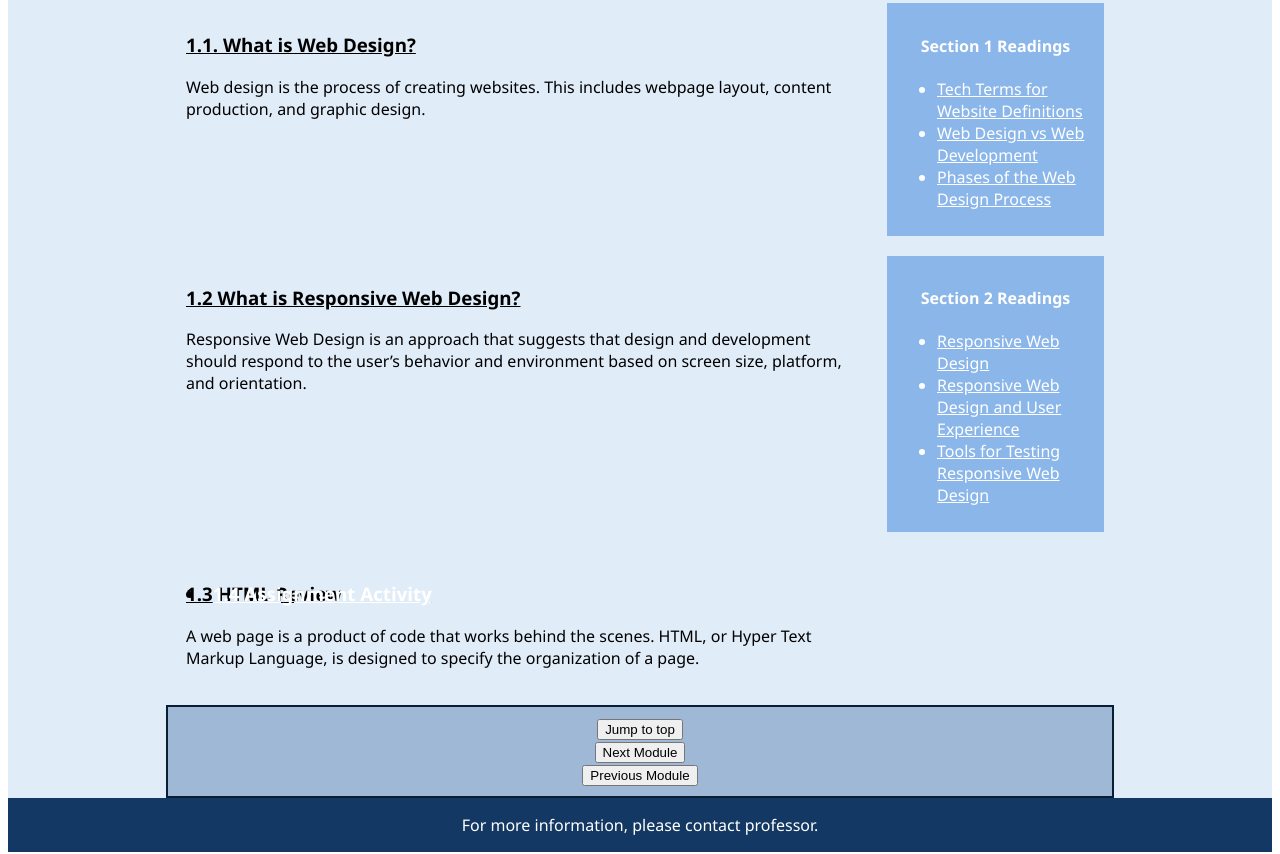
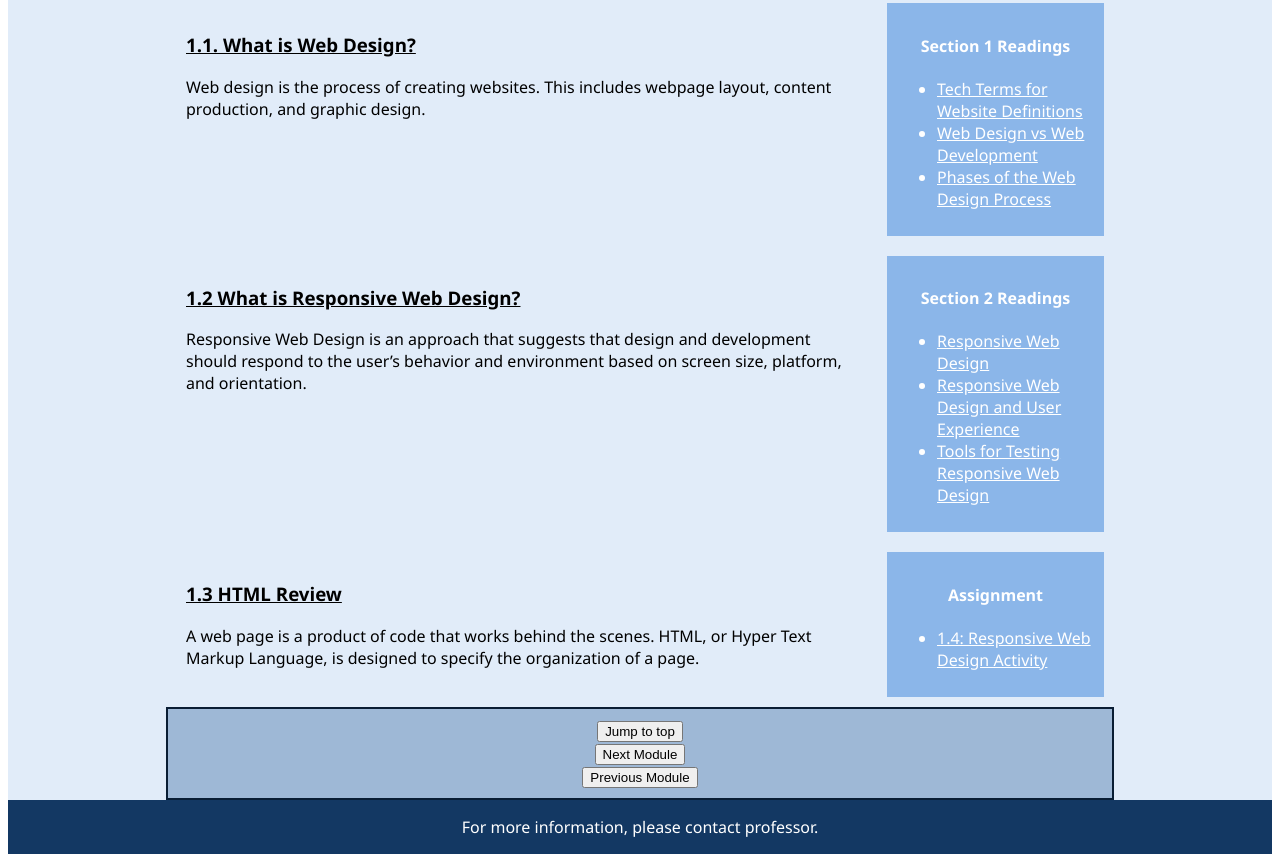
Before and after one commit to bzw5226/INSC598_A2, a plain HTML site: page HTML_Module1.html in a window 1280 px wide. Shown: the part 389-1243 px from the top of the page. Drawn offline with Linux system fonts and the light colour scheme.

Commit message:
Update HTML_Module1.html

```diff
--- a/HTML_Module1.html
+++ b/HTML_Module1.html
@@ -67,10 +67,13 @@
             <p>A web page is a product of code that works behind the scenes. HTML, or Hyper Text Markup Language, is designed to specify the organization of a page.</p>
         </div>
 
-<div class="Module-Section-3-Body">
-            <h3><li><a href="link">1.4 Assignment Activity</a></li>
+<div class="Module-Section-3-Links">
+            <h4>Assignment</h4>
+            <ul>
+              <li><a href="link">1.4: Responsive Web Design Activity</a></li>
+            </ul>
+
         </div>
-
 
         <div class="Assignment-Box"></div>
 
```
